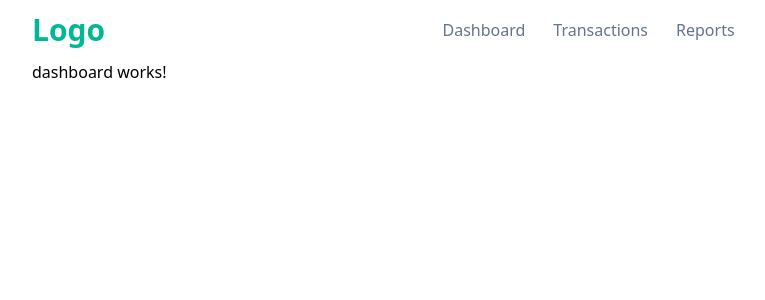
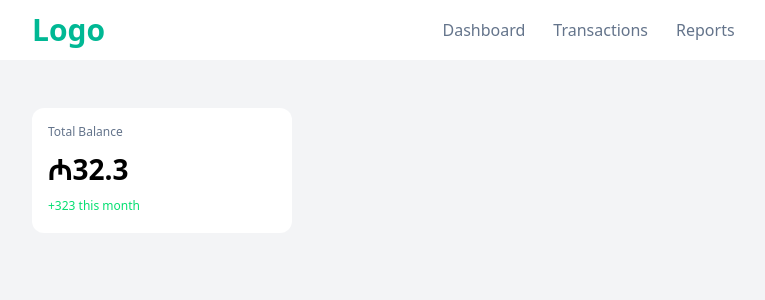
Before and after one commit to NizoDotNet/expense-tracker, an Angular app: page /dashboard in a window 1280 px wide. Shown: the top 300 px of the page, without its empty margins (88-853 px from the left). Built offline with nearby package versions, Linux system fonts and the light colour scheme.

Commit message:
balance card is ready but need add additional logic

```diff
--- a/src/app/app.html
+++ b/src/app/app.html
@@ -1,11 +1,11 @@
-<div class="min-h-screen lg:px-[120px] md:px-20 sm:px-10 px-5 mx-auto">
+<div class="bg-gray-100 min-h-screen">
   <div class="flex flex-col">
-    <header class="py-3">
+    <header class="bg-white lg:px-[120px] md:px-20 sm:px-10 px-5 py-3">
       <nav class="flex justify-between items-center">
         <div>
           <a class="font-bold text-3xl text-primary-green">Logo</a>
         </div>
-        <div class="flex lg:gap-7 md:gap-5 sm:gap-2">
+        <div class="flex lg:gap-7 md:gap-5 gap-2">
           <app-link text="Dashboard" linkTo="/dashboard" />
           <app-link text="Transactions" linkTo="/" />
           <app-link text="Reports" linkTo="/" />
@@ -13,7 +13,7 @@
         <div></div>
       </nav>
     </header>
-    <main class="flex-1">
+    <main class="flex-1 lg:py-12 md:py-10 sm:py-8 py-4 lg:px-[120px] md:px-20 sm:px-10 px-5">
       <router-outlet></router-outlet>
     </main>
     <footer class=""></footer>
--- a/src/app/components/balance-card/balance-card.html
+++ b/src/app/components/balance-card/balance-card.html
@@ -1 +1,7 @@
-<p>balance-card works!</p>
+<div class="bg-white rounded-xl w-[260px] h-[125px] p-4">
+  <div class="flex flex-col gap-2">
+    <p class="text-primary-grey text-xs">{{ topText() }}</p>
+    <p class="text-[28px] font-bold"><span>&#8380;</span>{{ balance() }}</p>
+    <p class="text-xs" [class]="bottomTextColor()">{{ bottomText() }}</p>
+  </div>
+</div>
--- a/src/app/components/balance-card/balance-card.ts
+++ b/src/app/components/balance-card/balance-card.ts
@@ -1,4 +1,4 @@
-import { Component } from '@angular/core';
+import { Component, input } from '@angular/core';
 
 @Component({
   selector: 'app-balance-card',
@@ -6,4 +6,9 @@ import { Component } from '@angular/core';
   templateUrl: './balance-card.html',
   styleUrl: './balance-card.css',
 })
-export class BalanceCard {}
+export class BalanceCard {
+  topText = input<string>('');
+  balance = input<number>(0.0);
+  bottomText = input<string>('');
+  bottomTextColor = input<string>('text-green-400');
+}
--- a/src/app/pages/dashboard/dashboard.html
+++ b/src/app/pages/dashboard/dashboard.html
@@ -1 +1,5 @@
-<p>dashboard works!</p>
+<app-balance-card
+  topText="Total Balance"
+  [balance]="32.3"
+  bottomText="+323 this month"
+></app-balance-card>
--- a/src/app/pages/dashboard/dashboard.ts
+++ b/src/app/pages/dashboard/dashboard.ts
@@ -1,8 +1,8 @@
 import { Component } from '@angular/core';
-
+import { BalanceCard } from '../../components/balance-card/balance-card';
 @Component({
   selector: 'app-dashboard',
-  imports: [],
+  imports: [BalanceCard],
   templateUrl: './dashboard.html',
   styleUrl: './dashboard.css',
 })
```
